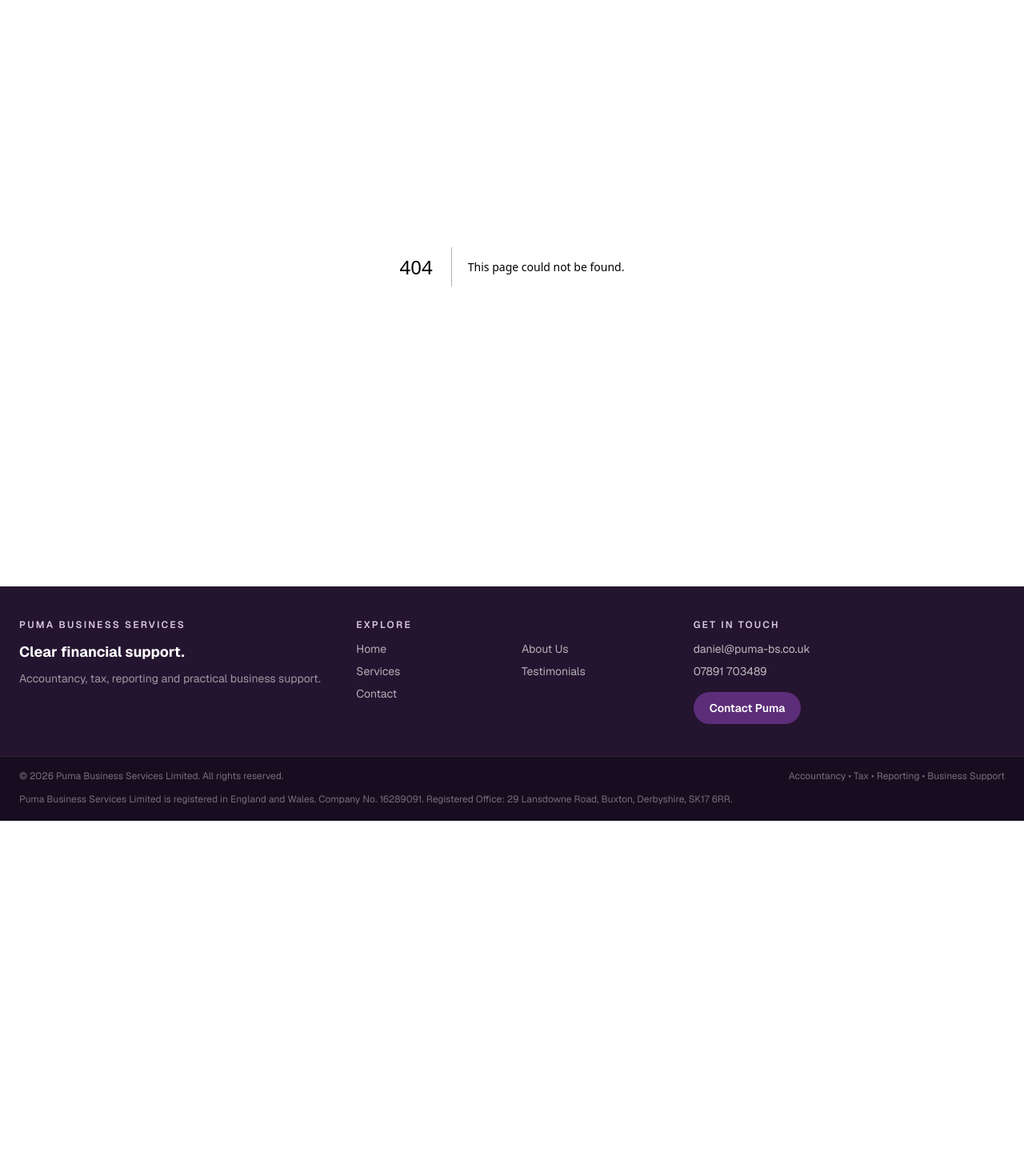
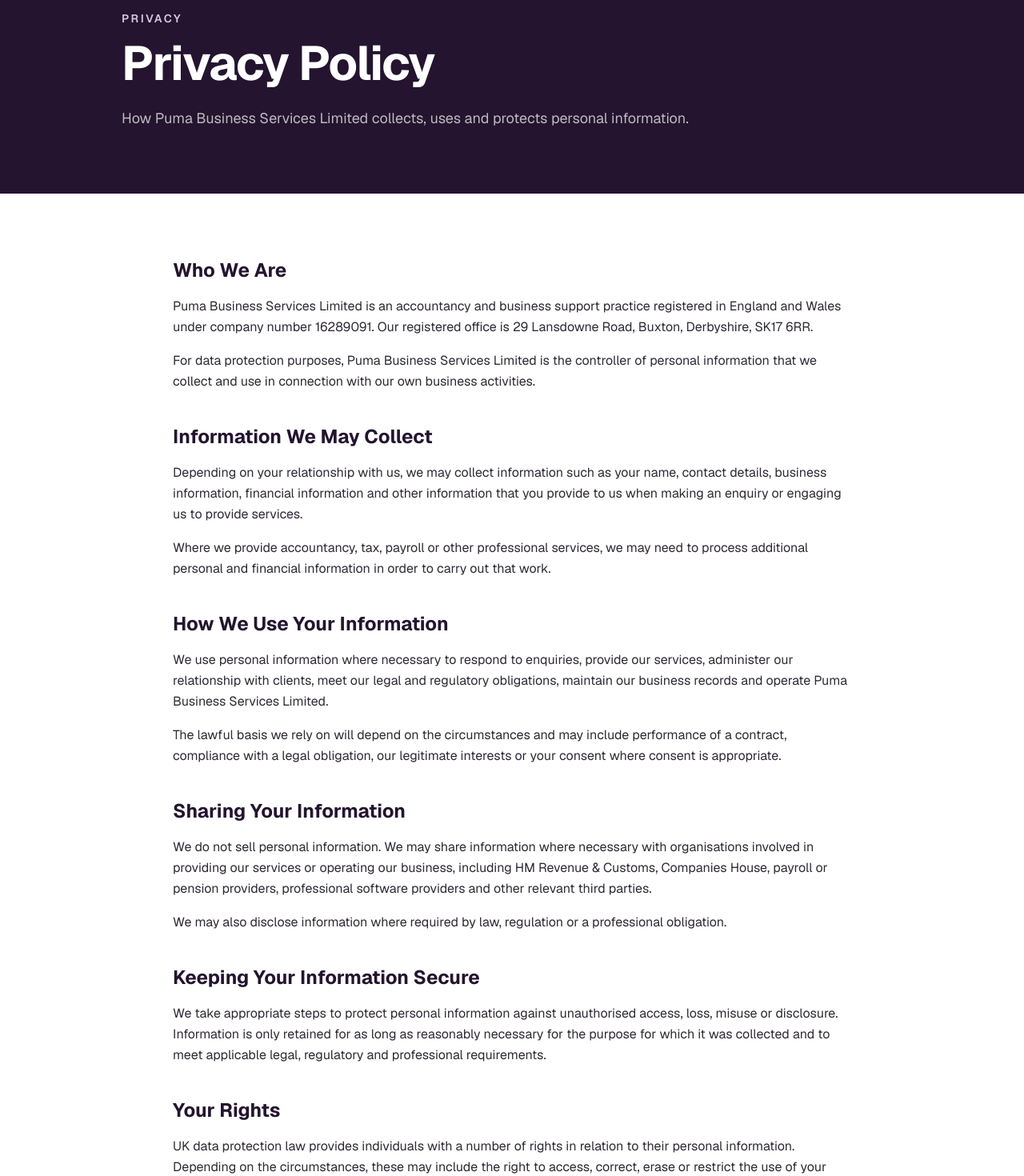
Before and after one commit to pumabs/puma-business-services, a Next.js app: page /privacy in a window 1280 px wide. Before the commit this address had no page. Shown: the part 160-1630 px from the top of the page at 80% size. Before the commit the page ends 1186 px from the top, so only its background shows below. Built offline with nearby package versions, Linux system fonts and the light colour scheme.

Commit message:
Add Privacy Policy page
This file contains the Privacy Policy for Puma Business Services, detailing how personal information is collected, used, and protected. It includes sections on data collection, usage, sharing, security, and user rights.

```diff
--- /dev/null
+++ b/app/privacy/page.tsx
@@ -0,0 +1,198 @@
+import type { Metadata } from "next";
+import Link from "next/link";
+
+export const metadata: Metadata = {
+  title: "Privacy Policy | Puma Business Services",
+  description:
+    "Privacy policy for Puma Business Services Limited, explaining how we collect, use and protect personal information.",
+};
+
+export default function PrivacyPage() {
+  return (
+    <>
+      <section className="bg-brand-purple-dark text-white">
+        <div className="max-w-5xl mx-auto px-6 py-16 lg:py-20">
+          <p className="text-brand-purple-soft font-semibold uppercase tracking-[0.18em] text-sm">
+            Privacy
+          </p>
+
+          <h1 className="mt-4 text-4xl sm:text-5xl lg:text-6xl font-bold tracking-tight">
+            Privacy Policy
+          </h1>
+
+          <p className="mt-6 text-lg text-white/70 max-w-3xl leading-relaxed">
+            How Puma Business Services Limited collects, uses and protects
+            personal information.
+          </p>
+        </div>
+      </section>
+
+      <section className="bg-white">
+        <div className="max-w-4xl mx-auto px-6 py-16 lg:py-20">
+          <div className="space-y-10 text-brand-charcoal leading-relaxed">
+
+            <div>
+              <h2 className="text-2xl font-bold text-brand-purple-dark">
+                Who We Are
+              </h2>
+              <p className="mt-4">
+                Puma Business Services Limited is an accountancy and business
+                support practice registered in England and Wales under company
+                number 16289091. Our registered office is 29 Lansdowne Road,
+                Buxton, Derbyshire, SK17 6RR.
+              </p>
+              <p className="mt-4">
+                For data protection purposes, Puma Business Services Limited is
+                the controller of personal information that we collect and use
+                in connection with our own business activities.
+              </p>
+            </div>
+
+            <div>
+              <h2 className="text-2xl font-bold text-brand-purple-dark">
+                Information We May Collect
+              </h2>
+              <p className="mt-4">
+                Depending on your relationship with us, we may collect
+                information such as your name, contact details, business
+                information, financial information and other information that
+                you provide to us when making an enquiry or engaging us to
+                provide services.
+              </p>
+              <p className="mt-4">
+                Where we provide accountancy, tax, payroll or other professional
+                services, we may need to process additional personal and
+                financial information in order to carry out that work.
+              </p>
+            </div>
+
+            <div>
+              <h2 className="text-2xl font-bold text-brand-purple-dark">
+                How We Use Your Information
+              </h2>
+              <p className="mt-4">
+                We use personal information where necessary to respond to
+                enquiries, provide our services, administer our relationship
+                with clients, meet our legal and regulatory obligations,
+                maintain our business records and operate Puma Business
+                Services Limited.
+              </p>
+              <p className="mt-4">
+                The lawful basis we rely on will depend on the circumstances
+                and may include performance of a contract, compliance with a
+                legal obligation, our legitimate interests or your consent
+                where consent is appropriate.
+              </p>
+            </div>
+
+            <div>
+              <h2 className="text-2xl font-bold text-brand-purple-dark">
+                Sharing Your Information
+              </h2>
+              <p className="mt-4">
+                We do not sell personal information. We may share information
+                where necessary with organisations involved in providing our
+                services or operating our business, including HM Revenue &amp;
+                Customs, Companies House, payroll or pension providers,
+                professional software providers and other relevant third
+                parties.
+              </p>
+              <p className="mt-4">
+                We may also disclose information where required by law,
+                regulation or a professional obligation.
+              </p>
+            </div>
+
+            <div>
+              <h2 className="text-2xl font-bold text-brand-purple-dark">
+                Keeping Your Information Secure
+              </h2>
+              <p className="mt-4">
+                We take appropriate steps to protect personal information
+                against unauthorised access, loss, misuse or disclosure.
+                Information is only retained for as long as reasonably
+                necessary for the purpose for which it was collected and to
+                meet applicable legal, regulatory and professional
+                requirements.
+              </p>
+            </div>
+
+            <div>
+              <h2 className="text-2xl font-bold text-brand-purple-dark">
+                Your Rights
+              </h2>
+              <p className="mt-4">
+                UK data protection law provides individuals with a number of
+                rights in relation to their personal information. Depending on
+                the circumstances, these may include the right to access,
+                correct, erase or restrict the use of your information, object
+                to certain processing and request the transfer of information.
+              </p>
+              <p className="mt-4">
+                You also have the right to raise a concern with the
+                Information Commissioner&apos;s Office if you are unhappy with
+                the way your personal information has been handled.
+              </p>
+            </div>
+
+            <div>
+              <h2 className="text-2xl font-bold text-brand-purple-dark">
+                Website and Cookies
+              </h2>
+              <p className="mt-4">
+                This website may use cookies or similar technologies that are
+                necessary for the website to function correctly. If we
+                introduce optional analytics, advertising or other
+                non-essential tracking technologies, we will update our
+                approach to cookies and consent as appropriate.
+              </p>
+            </div>
+
+            <div>
+              <h2 className="text-2xl font-bold text-brand-purple-dark">
+                Contact Us
+              </h2>
+              <p className="mt-4">
+                If you have a question about this privacy policy or how we
+                handle personal information, please contact:
+              </p>
+
+              <p className="mt-4">
+                <strong>Puma Business Services Limited</strong>
+                <br />
+                29 Lansdowne Road
+                <br />
+                Buxton
+                <br />
+                Derbyshire
+                <br />
+                SK17 6RR
+              </p>
+
+              <a
+                href="mailto:daniel@puma-bs.co.uk"
+                className="inline-block mt-4 font-semibold text-brand-purple hover:text-brand-purple-mid transition-colors"
+              >
+                daniel@puma-bs.co.uk
+              </a>
+            </div>
+
+            <div className="pt-8 border-t border-brand-purple-soft/50">
+              <p className="text-sm text-brand-slate">
+                Last updated: August 2026
+              </p>
+
+              <Link
+                href="/contact"
+                className="inline-block mt-5 bg-brand-purple hover:bg-brand-purple-mid transition-colors text-white font-semibold px-6 py-3 rounded-full"
+              >
+                Contact Puma
+              </Link>
+            </div>
+
+          </div>
+        </div>
+      </section>
+    </>
+  );
+}
```
